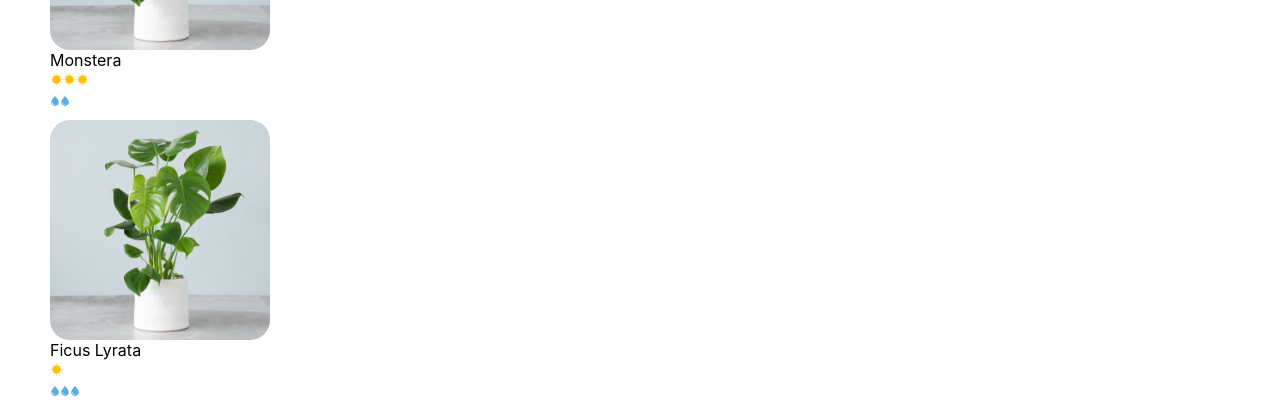
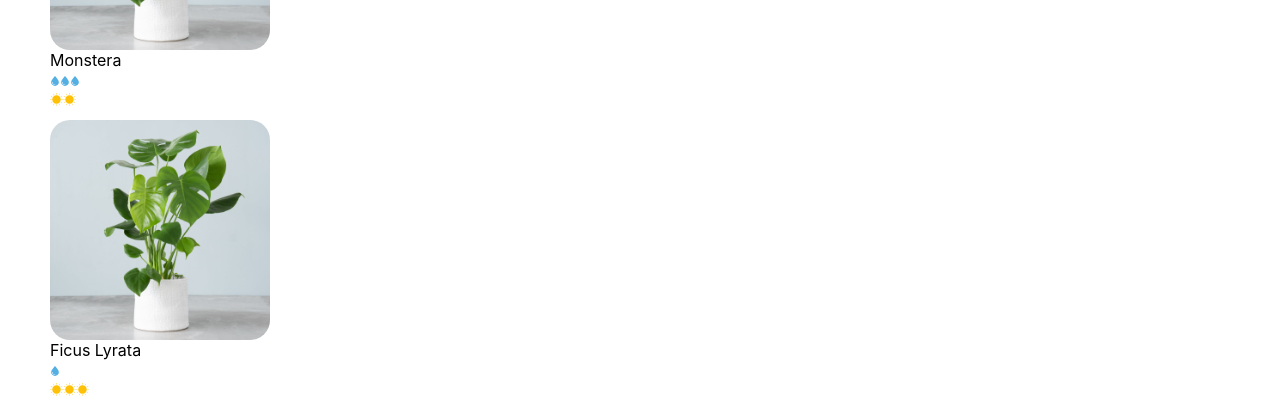
Before and after one commit to Woodfea/FlowerShopReactProject, a React (Create React App) app in the folder flower_shop_react_project/: page / in a window 1280 px wide. Shown: the part 391-799 px from the top of the page. Built offline with nearby package versions, Linux system fonts and the light colour scheme.

Commit message:
fix: correct care type symbols in CareScale component and adjust range

```diff
--- a/flower_shop_react_project/src/components/CareScale.js
+++ b/flower_shop_react_project/src/components/CareScale.js
@@ -2,21 +2,21 @@ import Water from '../assets/water.svg';
 import Sun from '../assets/sun.svg';
 
 function CareScale({ careType, scaleValue }) {
-    const range = [1, 2, 3, 4, 5];
+    const range = [1, 2, 3];
     let careTypeSymbol = '';
     switch (careType) {
         case 'water':
-            careTypeSymbol = Sun;
+            careTypeSymbol = Water;
             break;
         case 'light':
-            careTypeSymbol = Water;
+            careTypeSymbol = Sun;
             break;
         default:
             careTypeSymbol = '?';
             break;
     }
     return (
-        <div>
+        <div onClick={() => handleClick(careType, scaleValue)}>
             {
                 range.map((value) => {
                     if(scaleValue >= value) {
@@ -30,4 +30,25 @@ function CareScale({ careType, scaleValue }) {
 
 }
 
+
+function handleClick(careType, scaleValue) {
+    let careDescription = 'This plant requires ';
+
+    if (scaleValue === 1) {
+        careDescription += 'a little ';
+    } else if (scaleValue === 2) {
+        careDescription += 'some ';
+    } else if (scaleValue >= 3) {
+        careDescription += 'a lot of ';
+    }
+
+    if (careType === 'water') {
+        careDescription += "water";
+    } else if (careType === 'light') {
+        careDescription += "light";
+    }
+
+    alert(careDescription);
+}
+
 export default CareScale;
```
